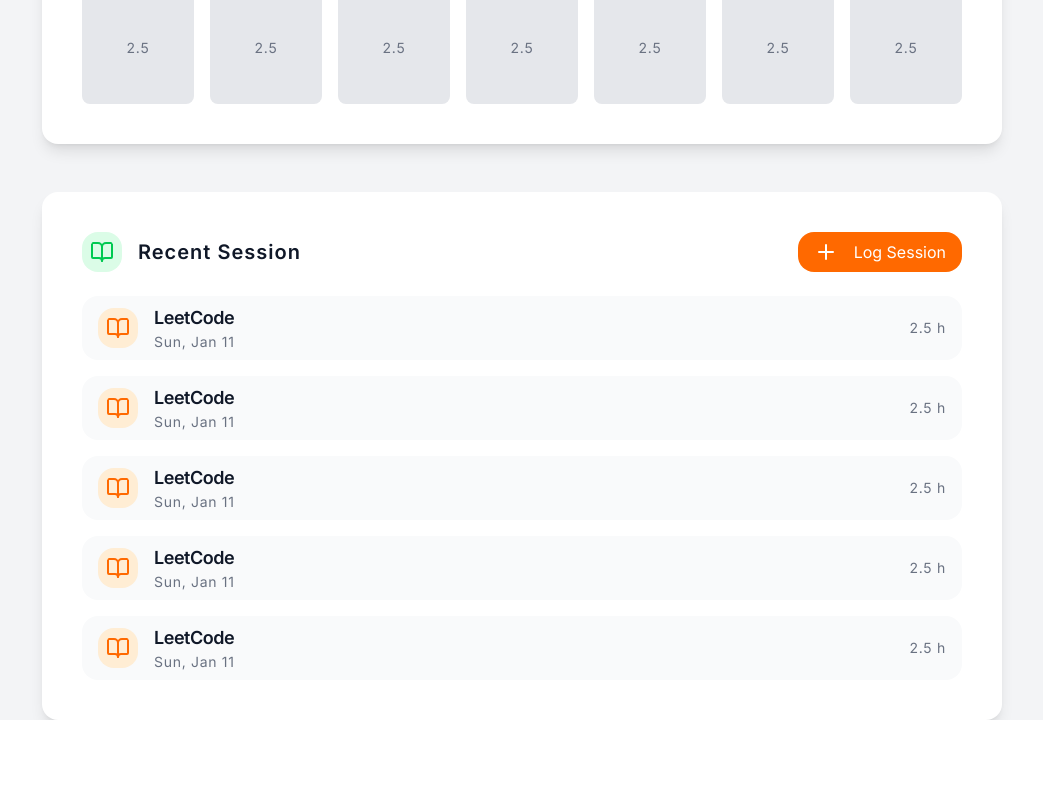
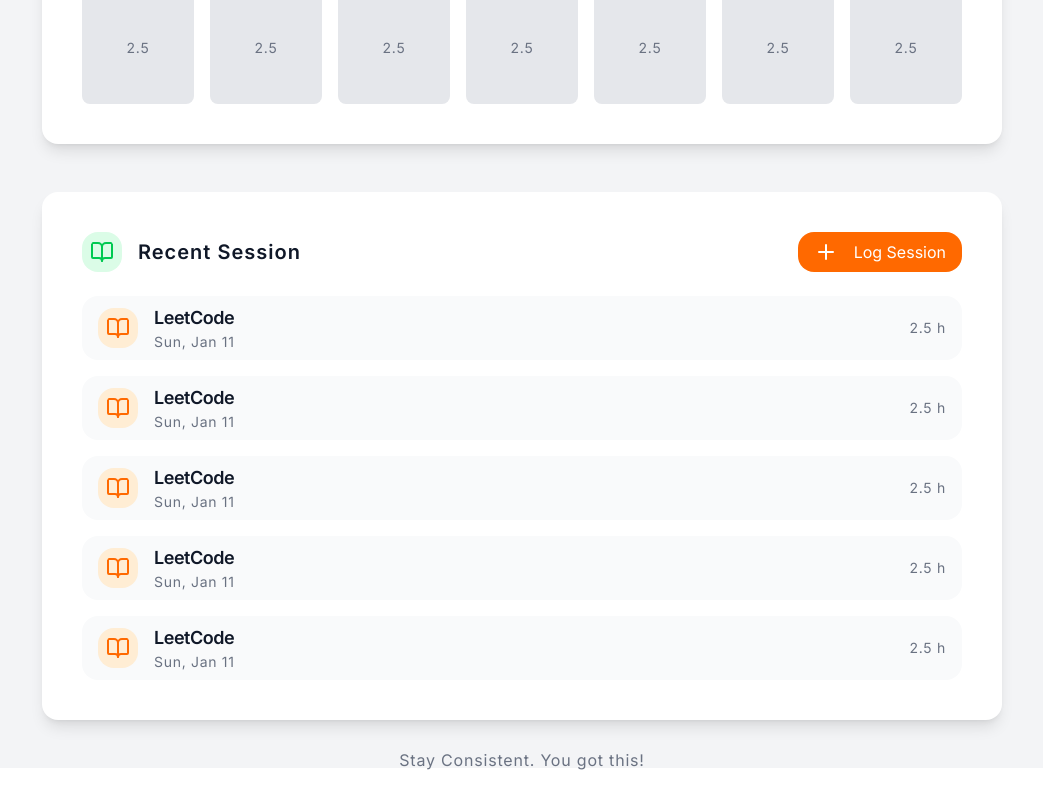
Before and after one commit to Kiruthicksan/Focus, a React (Vite) app in the folder frontend/: page / in a window 1280 px wide. Shown: the part 868-1668 px from the top of the page, without its empty margins (118-1161 px from the left). Before the commit the page ends 1588 px from the top, so only its background shows below. Built offline with nearby package versions, Linux system fonts and the light colour scheme.

Commit message:
Quotes  component implemented

```diff
--- a/frontend/src/App.jsx
+++ b/frontend/src/App.jsx
@@ -4,6 +4,7 @@
 import Progress from './components/Progress'
 import WeekTracker from './components/WeekTracker'
 import RecentSession from './components/RecentSession'
+import Quotes from './components/Quotes'
 const App = () => {
   return (
     <div className='bg-gray-100 min-h-screen w-full'>
@@ -13,6 +14,7 @@
         <Progress />
         <WeekTracker />
         <RecentSession />
+        <Quotes />
       </div>
     </div>
   )
--- a/frontend/src/components/Quotes.jsx
+++ b/frontend/src/components/Quotes.jsx
@@ -2,8 +2,8 @@
 
 const Quotes = () => {
   return (
-    <div>
-        <p>Stay Consistent. You got this!</p>
+    <div className='mt-6 md:mt-8 text-center mb-6 md:mb-8'>
+        <p className='text-sm md:text-base text-gray-500 tracking-wider leading-none'>Stay Consistent. You got this!</p>
     </div>
   )
 }
```
